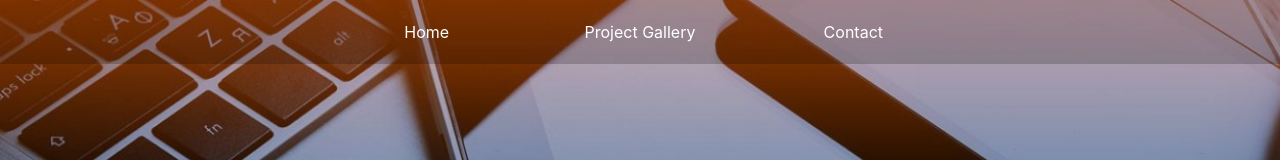
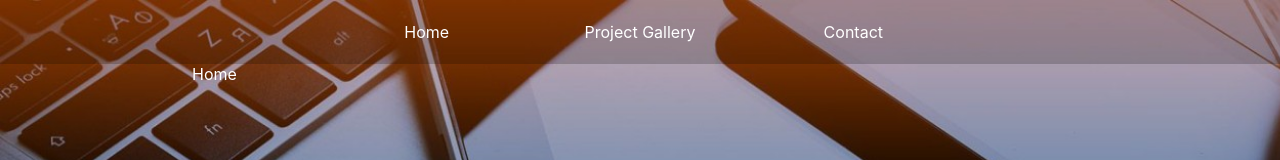
Before and after one commit to SashaK2609/React-Portfolio, a React (Create React App) app: page /projectGallery in a window 1280 px wide. Shown: the top 160 px of the page. Built offline with nearby package versions, Linux system fonts and the light colour scheme; the HTML template or start-up script is replaced by a standard one.

Commit message:
added styling to Project Gallery

```diff
--- a/src/App.css
+++ b/src/App.css
@@ -12,6 +12,7 @@
 	display: flex;
 	flex-direction: column;
 	align-items: center;
+	justify-content: center;
 }
 
 body {
--- a/src/pages/ProjectGallery.js
+++ b/src/pages/ProjectGallery.js
@@ -1,8 +1,15 @@
 import React from "react";
 import Project from '../components/Project';
+import "../styles/ProjectGallery.css"
 
 function ProjectGallery() {
-	return;
+	return (
+		<section className="projectGallery">
+			<div className="projects">
+				<Project />
+			</div>
+		</section>
+	)
 }
 
 export default ProjectGallery;
--- a/src/styles/ProjectGallery.css
+++ b/src/styles/ProjectGallery.css
@@ -0,0 +1,13 @@
+.projectGallery {
+	width: 100%;
+	height: 100%;
+	display: flex;
+	justify-content: center;
+}
+
+.projects {
+	width: 70%;
+	display: flex;
+	flex-wrap: wrap;
+	justify-content: space-between;
+}
```
